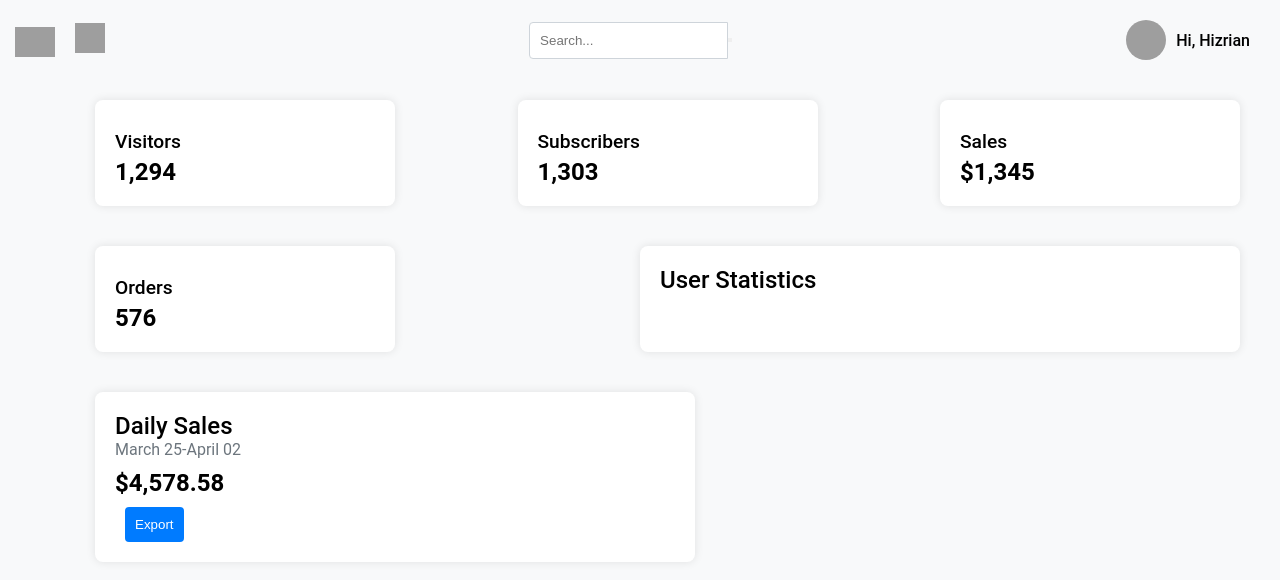
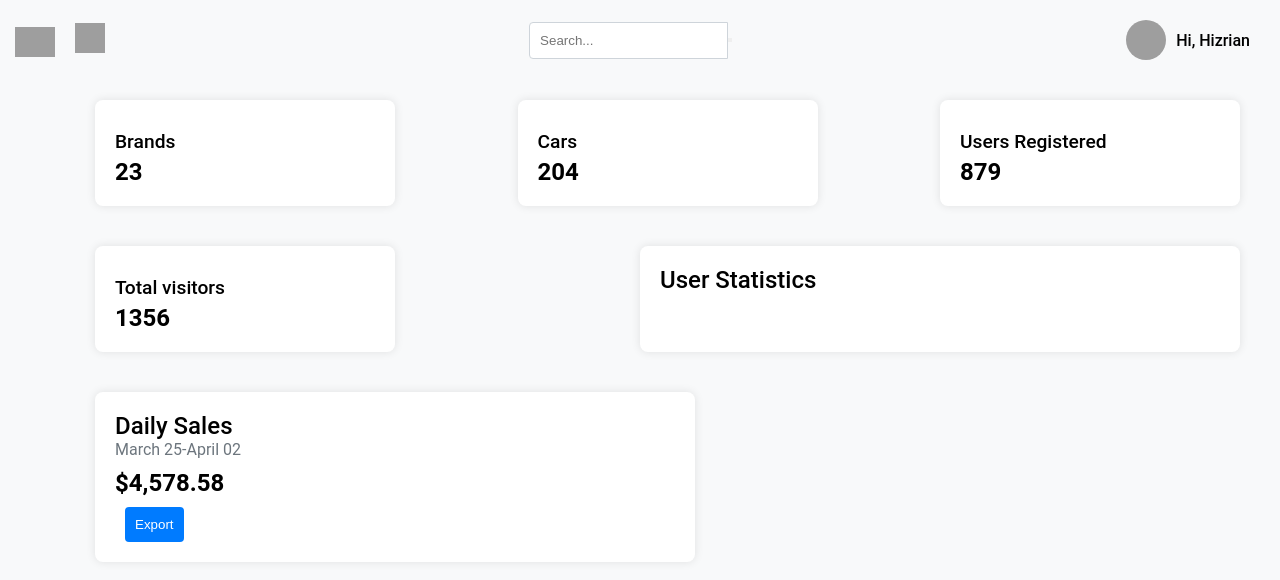
Before and after one commit to adityakhachar/Indian-Car-Portal, a React (Create React App) app: page / in a window 1280 px wide. Shown: the top 580 px of the page. Built offline with nearby package versions, Linux system fonts and the light colour scheme; grey boxes are pictures that could not be loaded.

Commit message:
vehicle model changes add color options

```diff
--- a/src/pages/Admin/AdminDashboard.jsx
+++ b/src/pages/Admin/AdminDashboard.jsx
@@ -113,29 +113,29 @@ const AdminDashboard = () => {
             <div className="icon">
               <i className="fas fa-users"></i>
             </div>
-            <div className="title">Visitors</div>
-            <div className="value">1,294</div>
+            <div className="title">Brands</div>
+            <div className="value">23</div>
           </div>
           <div className="kaiadmin__card">
             <div className="icon">
               <i className="fas fa-user-check"></i>
             </div>
-            <div className="title">Subscribers</div>
-            <div className="value">1,303</div>
+            <div className="title">Cars</div>
+            <div className="value">204</div>
           </div>
           <div className="kaiadmin__card">
             <div className="icon">
               <i className="fas fa-shopping-cart"></i>
             </div>
-            <div className="title">Sales</div>
-            <div className="value">$1,345</div>
+            <div className="title">Users Registered</div>
+            <div className="value">879</div>
           </div>
           <div className="kaiadmin__card">
             <div className="icon">
               <i className="fas fa-check-circle"></i>
             </div>
-            <div className="title">Orders</div>
-            <div className="value">576</div>
+            <div className="title">Total visitors</div>
+            <div className="value">1356</div>
           </div>
           <div className="kaiadmin__user-stats">
             <div className="title">User Statistics</div>
```
Also changed, not shown: 1 other file (tests, documents, lock files or other folders).
